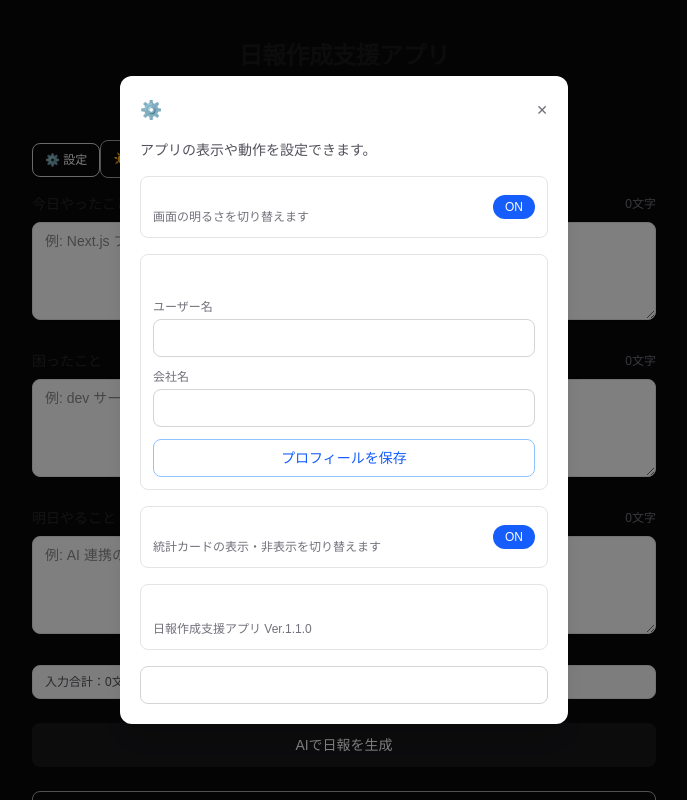
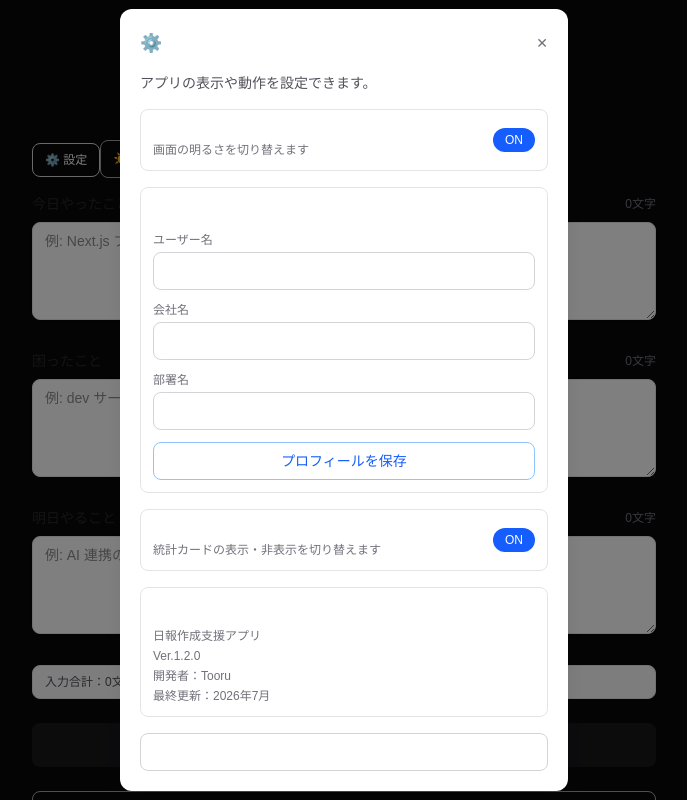
Before and after one commit to to-rubot/nippo-ai, a Next.js app: page / in a window 1280 px wide. Both pictures are taken after a click on the button "⚙️ 設定". Shown: the top 800 px of the page, without its empty margins (296-983 px from the left). Built offline with nearby package versions, Linux system fonts and the light colour scheme.

Commit message:
Improve settings UI

```diff
--- a/src/components/nippo-form.tsx
+++ b/src/components/nippo-form.tsx
@@ -54,6 +54,8 @@ export function NippoForm() {
   const [showStatistics, setShowStatistics] = useState(true);
   const [userName, setUserName] = useState("");
   const [companyName, setCompanyName] = useState("");
+  const [departmentName, setDepartmentName] = useState("");
+  const [profileSaved, setProfileSaved] = useState(false);
 
     useEffect(() => {
       const saved = localStorage.getItem("nippo-history");
@@ -100,6 +102,14 @@ export function NippoForm() {
       setCompanyName(savedCompanyName);
       }
 
+      const savedDepartmentName = localStorage.getItem(
+        "nippo-department-name"
+      );
+
+      if (savedDepartmentName) {
+        setDepartmentName(savedDepartmentName);
+      }
+
     }, []);
 
   async function handleGenerate() {
@@ -126,6 +136,7 @@ export function NippoForm() {
       const profileText = [
         userName ? `作成者：${userName}` : "",
         companyName ? `会社名：${companyName}` : "",
+        departmentName ? `部署名：${departmentName}` : "",
       ]
         .filter(Boolean)
         .join("\n");
@@ -191,8 +202,16 @@ export function NippoForm() {
   function handleSaveProfile() {
     localStorage.setItem("nippo-user-name", userName);
     localStorage.setItem("nippo-company-name", companyName);
+    localStorage.setItem(
+      "nippo-department-name",
+      departmentName
+    );
 
-    alert("プロフィールを保存しました。");
+    setProfileSaved(true);
+
+    setTimeout(() => {
+      setProfileSaved(false);
+    }, 3000);
   }
 
   function handleClearResult() {
@@ -1064,6 +1083,20 @@ const isInputShort = totalCharacters > 0 && totalCharacters < 30;
           />
         </div>
 
+        <div className="mb-3">
+          <label className="mb-1 block text-xs text-zinc-500 dark:text-zinc-400">
+            部署名
+          </label>
+
+          <input
+            type="text"
+            value={departmentName}
+            onChange={(e) => setDepartmentName(e.target.value)}
+            placeholder="例：開発部"
+            className="w-full rounded-lg border border-zinc-300 px-3 py-2 text-sm dark:border-zinc-700 dark:bg-zinc-950"
+          />
+        </div>
+
         <button
           type="button"
           onClick={handleSaveProfile}
@@ -1071,6 +1104,12 @@ const isInputShort = totalCharacters > 0 && totalCharacters < 30;
         >
           プロフィールを保存
         </button>
+
+        {profileSaved && (
+          <div className="mt-3 rounded-lg border border-green-300 bg-green-50 p-3 text-center text-sm font-medium text-green-700 dark:border-green-700 dark:bg-green-900/20 dark:text-green-300">
+            ✅ プロフィールを保存しました
+          </div>
+        )}
       </div>
 
         <div className="mb-4 flex items-center justify-between rounded-lg border border-zinc-200 p-3 dark:border-zinc-700">
@@ -1108,9 +1147,12 @@ const isInputShort = totalCharacters > 0 && totalCharacters < 30;
 
       <div className="mb-4 rounded-lg border border-zinc-200 p-3 text-sm dark:border-zinc-700">
         <p className="font-medium">アプリ情報</p>
-        <p className="mt-1 text-xs text-zinc-500 dark:text-zinc-400">
-          日報作成支援アプリ Ver.1.1.0
-        </p>
+        <div className="mt-2 space-y-1 text-xs text-zinc-500 dark:text-zinc-400">
+          <p>日報作成支援アプリ</p>
+          <p>Ver.1.2.0</p>
+          <p>開発者：Tooru</p>
+          <p>最終更新：2026年7月</p>
+        </div>
       </div>
 
       <button
@@ -1125,7 +1167,7 @@ const isInputShort = totalCharacters > 0 && totalCharacters < 30;
 )}
 
 <footer className="mt-10 border-t border-zinc-200 pt-4 text-center text-xs text-zinc-500 dark:border-zinc-700 dark:text-zinc-400">
-  <p>日報作成支援アプリ Ver.1.1.0</p>
+  <p>日報作成支援アプリ Ver.1.2.0</p>
   <p>© 2026 Tooru</p>
 </footer>
 
```
